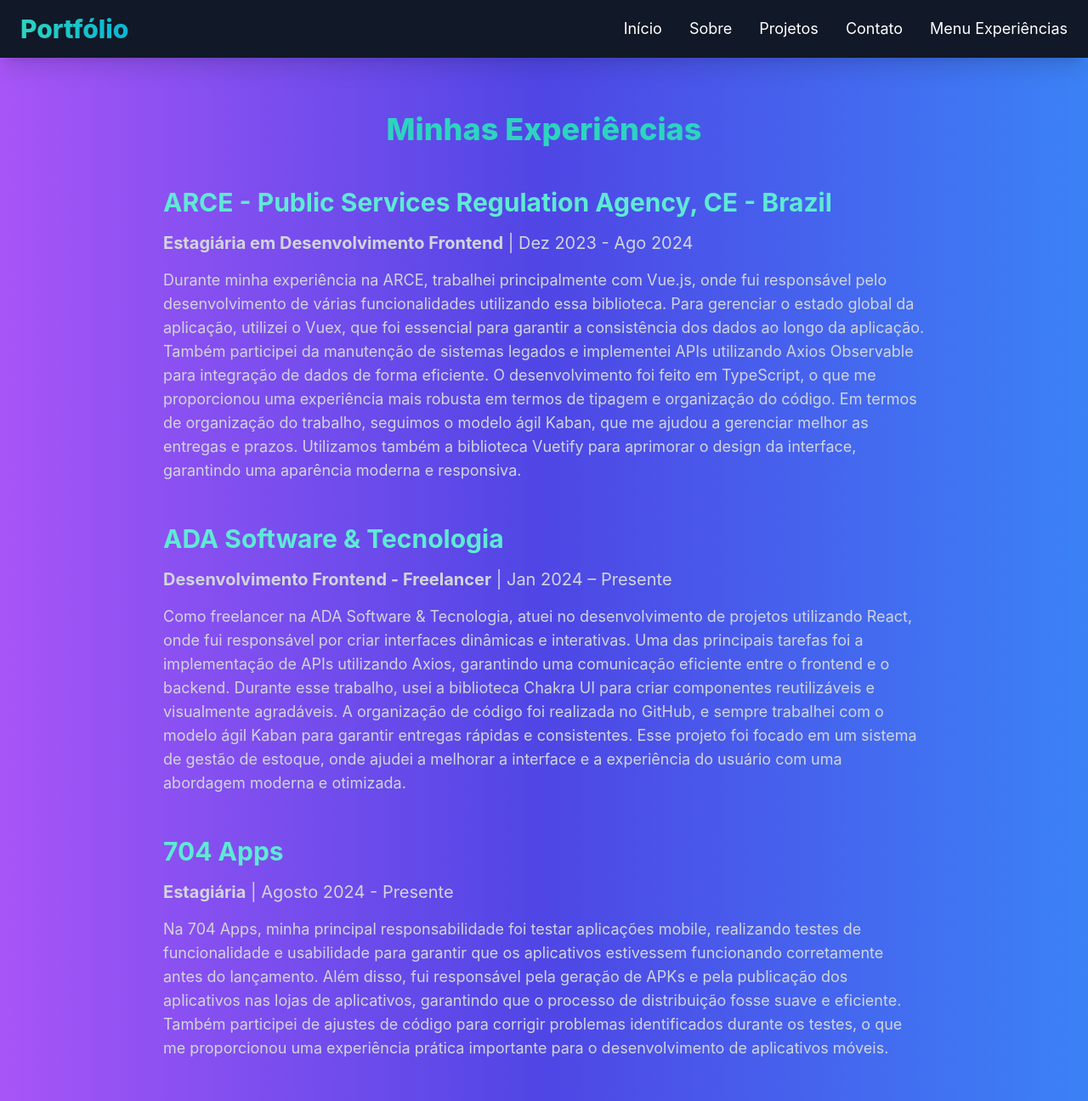
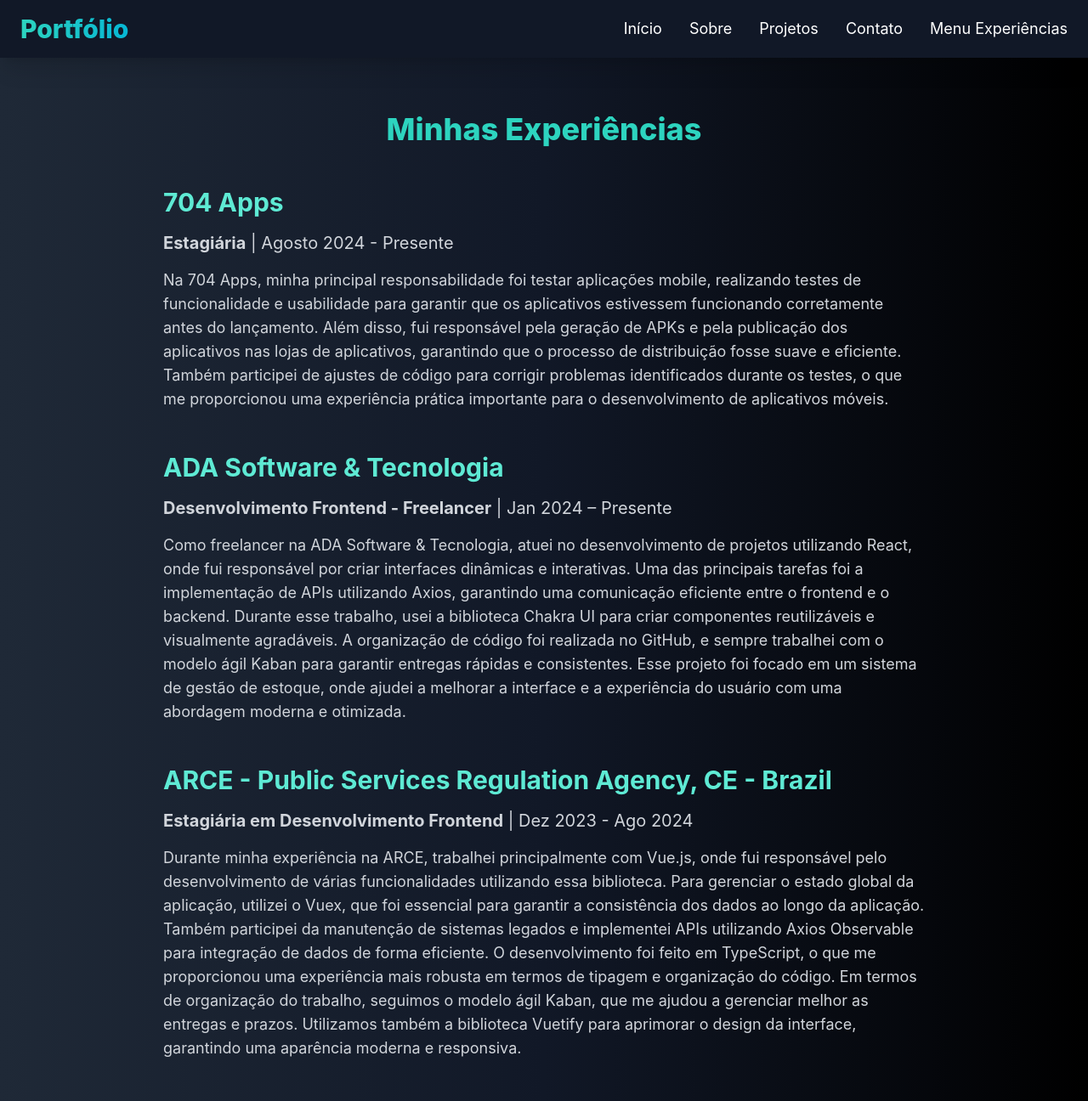
Before and after one commit to arlyanne/portfolio, a React (Create React App) app: page /menu in a window 1280 px wide. Shown: the whole page at 85% size. Built offline with nearby package versions, Linux system fonts and the light colour scheme.

Commit message:
ultimos ajustes em tela de home e contacts

```diff
--- a/src/components/Hero/Hero.tsx
+++ /dev/null
@@ -1,75 +0,0 @@
-import { motion } from "framer-motion";
-import React from "react";
-import Avatar from "../Avatar/Avatar";
-import profile from "../../assets/profile.png";
-
-export default function Hero() {
-  // Variantes de animação para texto
-  const textVariants = {
-    hidden: { opacity: 0, y: -100 },
-    visible: { opacity: 1, y: 0 },
-  };
-
-  // Variantes de animação para imagem
-  const imageVariants = {
-    hidden: { opacity: 0, y: 100 },
-    visible: { opacity: 1, y: 0 },
-  };
-
-  // Variantes de animação para o fundo com gradiente animado
-  const backgroundVariants = {
-    hidden: { backgroundPosition: "0% 0%" },
-    visible: { backgroundPosition: "100% 100%" },
-  };
-
-  return (
-    <section className="relative text-white p-6 min-h-screen flex items-center justify-center overflow-hidden">
-
-      <motion.div
-        className="absolute inset-0 bg-gradient-to-r from-purple-500 via-blue-500 to-indigo-500 bg-cover bg-fixed"
-        initial="hidden"
-        animate="visible"
-        transition={{ duration: 2, ease: "easeInOut", repeat: Infinity, repeatType: "mirror" }}
-        variants={backgroundVariants}
-      />
-
-      <div className="container mx-auto flex flex-col md:flex-row items-center justify-center space-x-6 relative z-10">
-
-        <motion.div
-          className="text-center md:text-left md:w-1/2 pl-8"
-          initial="hidden"
-          animate="visible"
-          transition={{ duration: 1, ease: "easeOut" }}
-          variants={textVariants}
-        >
-          <h1 className="text-4xl md:text-6xl font-bold font-extrabold text-transparent bg-clip-text bg-gradient-to-r from-pink-500 to-yellow-500">
-            Olá,{" "}
-            <span role="img" aria-label="wave">
-              👋
-            </span>{" "}
-            Me chamo Maria Arlyanne.
-          </h1>
-          <p className="text-lg md:text-2xl mt-4 font-semibold text-gray-300">
-            Sou desenvolvedora web apaixonada por tecnologia.
-          </p>
-        </motion.div>
-
-        <motion.div
-          className="mt-6 md:mt-0 md:w-1/2 flex justify-center"
-          initial="hidden"
-          animate="visible"
-          transition={{ duration: 1, delay: 0.5, ease: "easeOut" }}
-          variants={imageVariants}
-        >
-          <motion.div
-            className="avatar-container"
-            whileHover={{ scale: 1.1, rotate: 10 }}
-            transition={{ duration: 0.3 }}
-          >
-            <Avatar imageUrl={profile} altText="Foto Mª Arlyanne" />
-          </motion.div>
-        </motion.div>
-      </div>
-    </section>
-  );
-}
--- a/src/pages/Menu.tsx
+++ b/src/pages/Menu.tsx
@@ -2,24 +2,32 @@
 
 export default function Menu() {
   return (
-    <div className="min-h-screen bg-gradient-to-r from-purple-500 via-indigo-600 to-blue-500 text-white flex items-center justify-center pt-16 px-8">
+    <div className="min-h-screen bg-gradient-to-r from-gray-800 via-gray-900 to-black text-white flex items-center justify-center pt-16 px-8">
       <div className="w-full max-w-4xl">
-        <h2 className="text-4xl font-extrabold text-center text-teal-400 mb-12">Minhas Experiências</h2>
+        <h2 className="text-4xl font-extrabold text-center text-teal-400 mb-12">
+          Minhas Experiências
+        </h2>
         <motion.div
           className="mb-12"
           initial={{ opacity: 0, y: 20 }}
           animate={{ opacity: 1, y: 0 }}
           transition={{ duration: 0.8, ease: "easeOut" }}
         >
-          <h3 className="text-3xl font-bold text-teal-300 mb-4">ARCE - Public Services Regulation Agency, CE - Brazil</h3>
-          <p className="text-xl text-gray-300 mb-4"><strong>Estagiária em Desenvolvimento Frontend</strong> | Dez 2023 - Ago 2024</p>
+          <h3 className="text-3xl font-bold text-teal-300 mb-4">704 Apps</h3>
+          <p className="text-xl text-gray-300 mb-4">
+            <strong>Estagiária</strong> | Agosto 2024 - Presente
+          </p>
           <p className="text-lg text-gray-300">
-            Durante minha experiência na ARCE, trabalhei principalmente com Vue.js, onde fui responsável pelo desenvolvimento de várias funcionalidades utilizando essa biblioteca.
-            Para gerenciar o estado global da aplicação, utilizei o Vuex, que foi essencial para garantir a consistência dos dados ao longo da aplicação.
-            Também participei da manutenção de sistemas legados e implementei APIs utilizando Axios Observable para integração de dados de forma eficiente.
-            O desenvolvimento foi feito em TypeScript, o que me proporcionou uma experiência mais robusta em termos de tipagem e organização do código.
-            Em termos de organização do trabalho, seguimos o modelo ágil Kaban, que me ajudou a gerenciar melhor as entregas e prazos.
-            Utilizamos também a biblioteca Vuetify para aprimorar o design da interface, garantindo uma aparência moderna e responsiva.
+            Na 704 Apps, minha principal responsabilidade foi testar aplicações
+            mobile, realizando testes de funcionalidade e usabilidade para
+            garantir que os aplicativos estivessem funcionando corretamente
+            antes do lançamento. Além disso, fui responsável pela geração de
+            APKs e pela publicação dos aplicativos nas lojas de aplicativos,
+            garantindo que o processo de distribuição fosse suave e eficiente.
+            Também participei de ajustes de código para corrigir problemas
+            identificados durante os testes, o que me proporcionou uma
+            experiência prática importante para o desenvolvimento de aplicativos
+            móveis.
           </p>
         </motion.div>
 
@@ -29,14 +37,25 @@
           animate={{ opacity: 1, y: 0 }}
           transition={{ duration: 0.8, ease: "easeOut" }}
         >
-          <h3 className="text-3xl font-bold text-teal-300 mb-4">ADA Software & Tecnologia</h3>
-          <p className="text-xl text-gray-300 mb-4"><strong>Desenvolvimento Frontend - Freelancer</strong> | Jan 2024 – Presente</p>
+          <h3 className="text-3xl font-bold text-teal-300 mb-4">
+            ADA Software & Tecnologia
+          </h3>
+          <p className="text-xl text-gray-300 mb-4">
+            <strong>Desenvolvimento Frontend - Freelancer</strong> | Jan 2024 –
+            Presente
+          </p>
           <p className="text-lg text-gray-300">
-            Como freelancer na ADA Software & Tecnologia, atuei no desenvolvimento de projetos utilizando React, onde fui responsável por criar interfaces dinâmicas e interativas.
-            Uma das principais tarefas foi a implementação de APIs utilizando Axios, garantindo uma comunicação eficiente entre o frontend e o backend.
-            Durante esse trabalho, usei a biblioteca Chakra UI para criar componentes reutilizáveis e visualmente agradáveis.
-            A organização de código foi realizada no GitHub, e sempre trabalhei com o modelo ágil Kaban para garantir entregas rápidas e consistentes.
-            Esse projeto foi focado em um sistema de gestão de estoque, onde ajudei a melhorar a interface e a experiência do usuário com uma abordagem moderna e otimizada.
+            Como freelancer na ADA Software & Tecnologia, atuei no
+            desenvolvimento de projetos utilizando React, onde fui responsável
+            por criar interfaces dinâmicas e interativas. Uma das principais
+            tarefas foi a implementação de APIs utilizando Axios, garantindo uma
+            comunicação eficiente entre o frontend e o backend. Durante esse
+            trabalho, usei a biblioteca Chakra UI para criar componentes
+            reutilizáveis e visualmente agradáveis. A organização de código foi
+            realizada no GitHub, e sempre trabalhei com o modelo ágil Kaban para
+            garantir entregas rápidas e consistentes. Esse projeto foi focado em
+            um sistema de gestão de estoque, onde ajudei a melhorar a interface
+            e a experiência do usuário com uma abordagem moderna e otimizada.
           </p>
         </motion.div>
 
@@ -46,12 +65,28 @@
           animate={{ opacity: 1, y: 0 }}
           transition={{ duration: 0.8, ease: "easeOut" }}
         >
-          <h3 className="text-3xl font-bold text-teal-300 mb-4">704 Apps</h3>
-          <p className="text-xl text-gray-300 mb-4"><strong>Estagiária</strong> | Agosto 2024 - Presente</p>
+          <h3 className="text-3xl font-bold text-teal-300 mb-4">
+            ARCE - Public Services Regulation Agency, CE - Brazil
+          </h3>
+          <p className="text-xl text-gray-300 mb-4">
+            <strong>Estagiária em Desenvolvimento Frontend</strong> | Dez 2023 -
+            Ago 2024
+          </p>
           <p className="text-lg text-gray-300">
-            Na 704 Apps, minha principal responsabilidade foi testar aplicações mobile, realizando testes de funcionalidade e usabilidade para garantir que os aplicativos estivessem funcionando corretamente antes do lançamento.
-            Além disso, fui responsável pela geração de APKs e pela publicação dos aplicativos nas lojas de aplicativos, garantindo que o processo de distribuição fosse suave e eficiente.
-            Também participei de ajustes de código para corrigir problemas identificados durante os testes, o que me proporcionou uma experiência prática importante para o desenvolvimento de aplicativos móveis.
+            Durante minha experiência na ARCE, trabalhei principalmente com
+            Vue.js, onde fui responsável pelo desenvolvimento de várias
+            funcionalidades utilizando essa biblioteca. Para gerenciar o estado
+            global da aplicação, utilizei o Vuex, que foi essencial para
+            garantir a consistência dos dados ao longo da aplicação. Também
+            participei da manutenção de sistemas legados e implementei APIs
+            utilizando Axios Observable para integração de dados de forma
+            eficiente. O desenvolvimento foi feito em TypeScript, o que me
+            proporcionou uma experiência mais robusta em termos de tipagem e
+            organização do código. Em termos de organização do trabalho,
+            seguimos o modelo ágil Kaban, que me ajudou a gerenciar melhor as
+            entregas e prazos. Utilizamos também a biblioteca Vuetify para
+            aprimorar o design da interface, garantindo uma aparência moderna e
+            responsiva.
           </p>
         </motion.div>
       </div>
--- a/src/pages/Projects.tsx
+++ b/src/pages/Projects.tsx
@@ -53,8 +53,8 @@
   ];
 
   return (
-    <div className="min-h-screen bg-gradient-to-r from-purple-500 via-indigo-600 to-blue-500 text-white flex items-start justify-center pt-16 px-8">
-      <div className="max-w-4xl">
+<div className="min-h-screen bg-gradient-to-r from-gray-800 via-gray-900 to-black text-white flex items-center justify-center pt-16 px-8">
+<div className="max-w-4xl">
         <h2 className="text-4xl font-extrabold text-center mb-12">Meus Projetos</h2>
         <div className="grid grid-cols-1 sm:grid-cols-2 lg:grid-cols-3 gap-8">
           {projects.map((project, index) => (
```
Also changed, not shown: src/pages/About.tsx (+51 -15 lines), src/pages/Contact.tsx (+31 -20 lines), src/pages/Home.tsx (+73 -4 lines).
